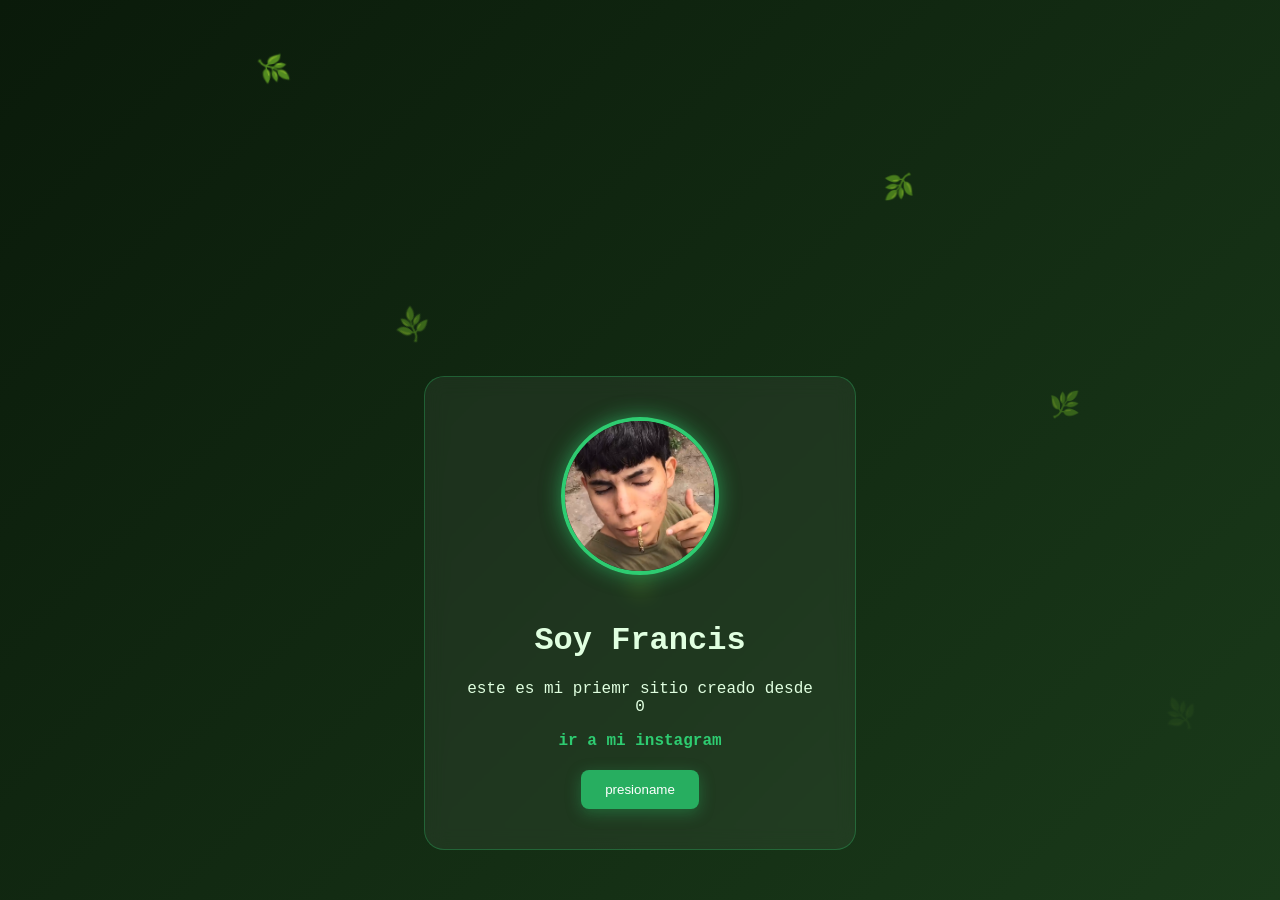
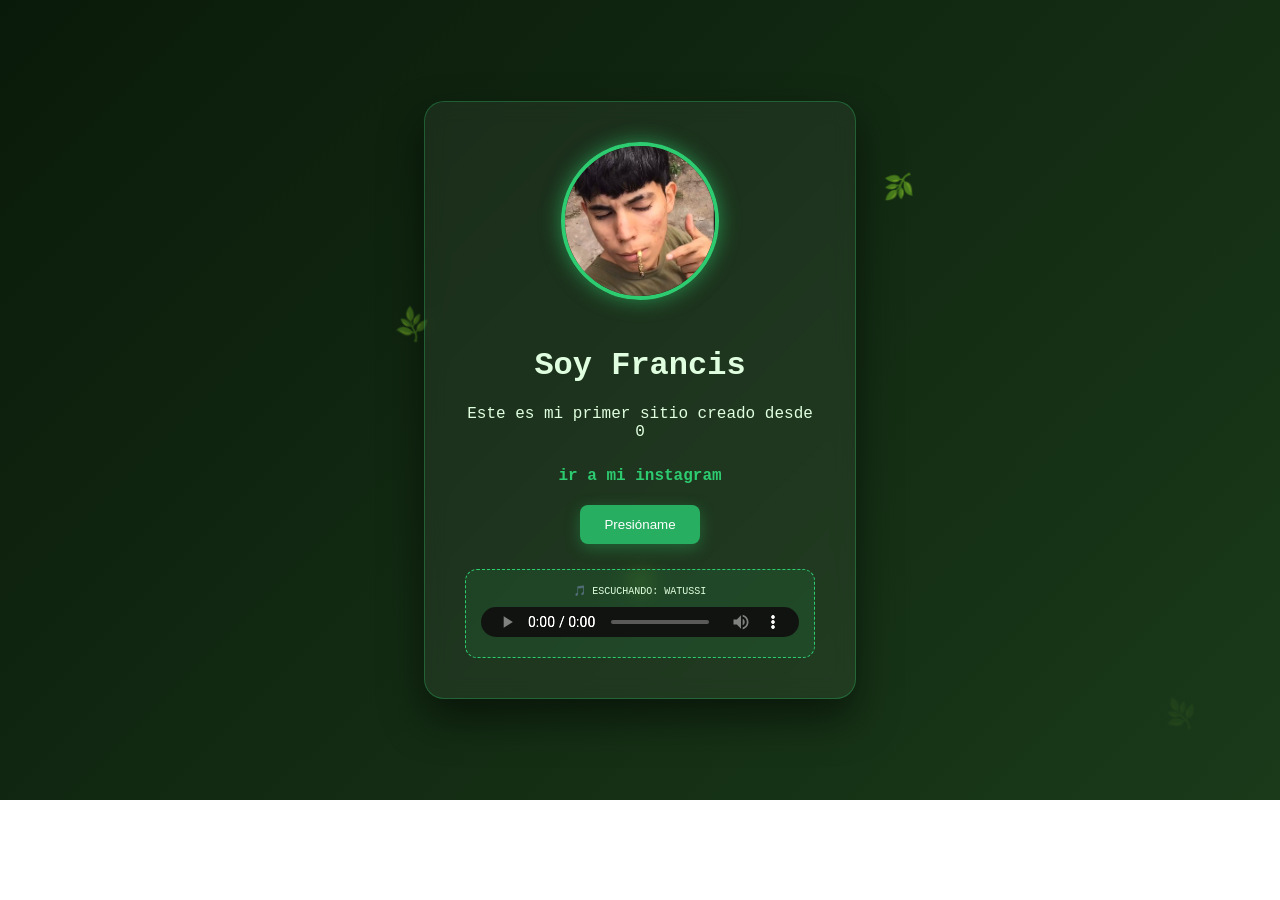
Before and after one commit to mirkobb88-art/francis, a plain HTML site: page index.html in a window 1280 px wide. After the commit the page ends 800 px from the top, so only its background shows below. Drawn offline with Linux system fonts and the light colour scheme.

Commit message:
Update index.html

```diff
--- a/index.html
+++ b/index.html
@@ -3,19 +3,19 @@
 <head>
 <title> Francis la quiebra </title>
 <style>
-    body{
+    body {
         background: linear-gradient(135deg, #0a1a0a 0%, #1a3a1a 100%);
-        background-color: #0a1a0a;
         color: #e0ffe0;
         font-family: 'Courier New', Courier, monospace;
         text-align: center;
-        padding: 50px;
         display: flex;
         justify-content: center;
         align-items: center;
         min-height: 100vh;
         margin: 0;
+        overflow-x: hidden; /* Evita scroll horizontal por las hojas */
     }
+
     .tarjeta {
         animation: aparecer 1s ease-out;
         background: rgba(255, 255, 255, 0.05);
@@ -24,13 +24,17 @@
         padding: 40px;
         border-radius: 20px;
         max-width: 350px;
-        margin-top: auto;
+        box-shadow: 0px 20px 40px rgba(0,0,0,0.5);
     }
+
     a {
         color: #2ecc71;
         text-decoration: none;
         font-weight: bold;
+        display: inline-block;
+        margin-top: 10px;
     }
+
     button {
         background-color: #27ae60;
         color: white;
@@ -41,12 +45,14 @@
         margin-top: 20px;
         box-shadow: 0px 4px 15px rgba(39, 174, 96, 0.4);
     }
+
     button:hover {
         background-color: #2ecc71;
         transform: scale(1.1);
         transition: 0.3s;
     }
-    img{
+
+    img {
         border-radius: 50%;
         border: 4px solid #2ecc71;
         width: 150px;
@@ -55,10 +61,33 @@
         margin-bottom: 20px;
         box-shadow: 0px 0px 20px rgba(46, 204, 112,0.6);
     }
+
+    /* Estilo del reproductor */
+    .musica-box {
+        margin-top: 25px;
+        padding: 15px;
+        background: rgba(46, 204, 113, 0.1);
+        border-radius: 12px;
+        border: 1px dashed #2ecc71;
+    }
+
+    .musica-box p {
+        font-size: 10px;
+        margin: 0 0 10px 0;
+        text-transform: uppercase;
+    }
+
+    audio {
+        width: 100%;
+        height: 30px;
+        filter: invert(100%) hue-rotate(90deg) brightness(1.5); /* Lo vuelve verde */
+    }
+
     @keyframes aparecer {
         from {opacity: 0; transform: translateY(30px);}
         to {opacity: 1; transform: translateY(0);}
     }
+
     /* Contenedor de las hojas */
     .hojas-container {
         position: fixed;
@@ -67,7 +96,7 @@
         width: 100%;
         height: 100%;
         overflow: hidden;
-    z-index: -1; /* Esto lo pone DETRÁS de tu tarjeta */
+        z-index: -1;
         pointer-events: none;
     }
 
@@ -78,34 +107,37 @@
         user-select: none;
         animation: caer linear infinite;
     }
+
     @keyframes caer {
-    0% {
-        transform: translateY(0) rotate(0deg) translateX(0);
-        opacity: 1;
-    }
-    100% {
-        transform: translateY(110vh) rotate(720deg) translateX(50px);
-        opacity: 0;
-    }
+        0% { transform: translateY(0) rotate(0deg) translateX(0); opacity: 1; }
+        100% { transform: translateY(110vh) rotate(720deg) translateX(50px); opacity: 0; }
     }
 </style>
 </head>
 <body>
     <div class="hojas-container">
-    <div class="hoja" style="left: 10%; animation-duration: 5s; animation-delay: 0s;">🌿</div>
+        <div class="hoja" style="left: 10%; animation-duration: 5s;">🌿</div>
         <div class="hoja" style="left: 30%; animation-duration: 7s; animation-delay: 2s;">🌿</div>
         <div class="hoja" style="left: 50%; animation-duration: 6s; animation-delay: 1s;">🌿</div>
         <div class="hoja" style="left: 70%; animation-duration: 8s; animation-delay: 3s;">🌿</div>
         <div class="hoja" style="left: 90%; animation-duration: 5s; animation-delay: 0.5s;">🌿</div>
-    <div class="hoja" style="left: 20%; animation-duration: 9s; animation-delay: 4s;">🌿</div>
-    <div class="hoja" style="left: 80%; animation-duration: 6s; animation-delay: 2s;">🌿</div>
     </div>
+
     <div class="tarjeta">
         <img src="Captura.PNG" alt="Foto de Thaiel">
         <h1> Soy Francis </h1>
-<p> este es mi priemr sitio creado desde 0 </p>
- <a href="https://www.instagram.com/benites_francis/"> ir a mi instagram</a>
+        <p> Este es mi primer sitio creado desde 0 </p>
+        <a href="https://www.instagram.com/benites_francis/">ir a mi instagram</a>
         <br>
-<button onclick="alert('mi IG')">presioname</button>
-</div> </body>
+        <button onclick="alert('Mi Instagram es @benites_francis')">Presióname</button>
+
+        <div class="musica-box">
+            <p>🎵 Escuchando: Watussi</p>
+            <audio controls>
+                <source src="watussi.mp3" type="audio/mpeg">
+                Tu navegador no soporta el audio.
+            </audio>
+        </div>
+    </div>
+</body>
 </html>
```
Lines whose indentation alone changed are shown as unchanged.
